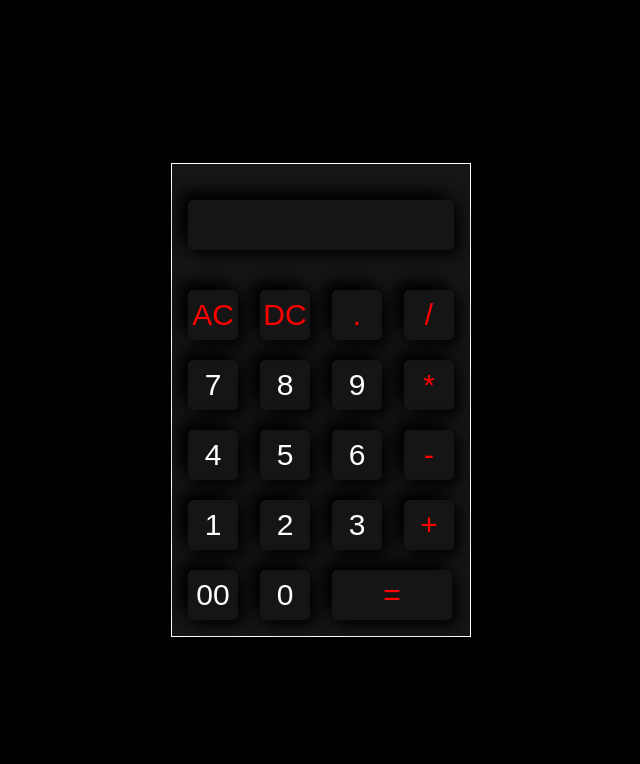
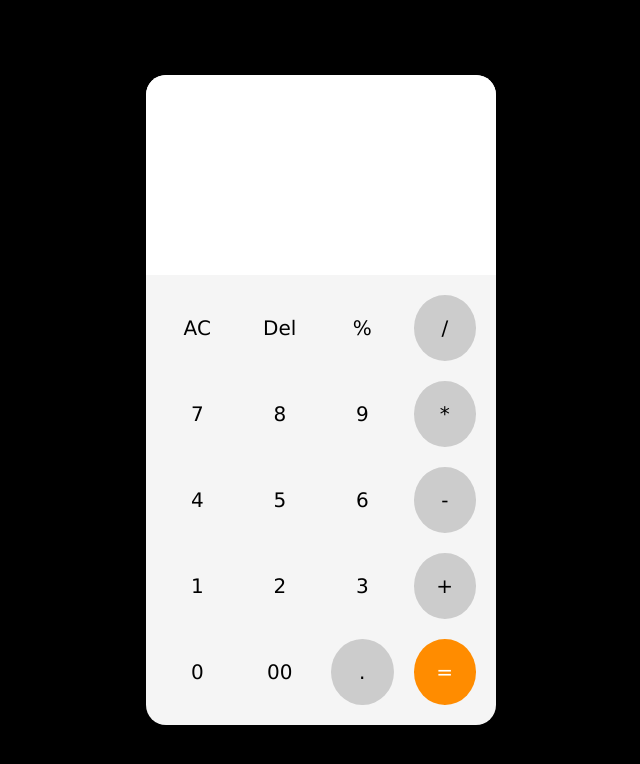
Before and after one commit to oAndin/calculadora, a plain HTML site: page index.html in a window 1280 px wide. Shown: the whole page, without its empty margins (319-959 px from the left). Drawn offline with Linux system fonts and the light colour scheme.

Commit message:
Add files via upload

```diff
--- a/index.html
+++ b/index.html
@@ -1,58 +1,92 @@
 <!DOCTYPE html>
-<html lang="en">
+<html lang="pt-BR">
 
 <head>
     <meta charset="UTF-8">
     <meta http-equiv="X-UA-Compatible" content="IE=edge">
     <meta name="viewport" content="width=device-width, initial-scale=1.0">
-    <title>Calculadora</title>
+    <title>Calculator</title>
     <link rel="stylesheet" href="./style.css">
 </head>
 
 <body>
-    <main>
-        <div class="container">
+
+    <div class="calculatorApp">
         <div class="calculator">
-                <form>
             <div class="display">
-                        <input type="text" name="display">
+                <div class="content">
+                    <div class="input"></div>
+                    <div class="output"></div>
                 </div>
-                    <div>
-                        <input type="button" value="AC" onclick="display.value=''" class="operador">
-                        <input type="button" value="DC" class="operador">
-                        <input type="button" value="." class="operador" onclick="display.value +='.'">
-                        <input type="button" value="/" class="operador" onclick="display.value +='/'">
             </div>
-                    <div>
-                        <input type="button" value="7" onclick="display.value +='7'">
-                        <input type="button" value="8" onclick="display.value +='8'">
-                        <input type="button" value="9" onclick="display.value +='9'">
-                        <input type="button" value="*" class="operador" >
+
+
+    <div class="keys">
+        <div data-key="clear" class="key">
+            <span>AC</span>
         </div>
-                    <div>
-                        <input type="button" value="4" onclick="display.value +='4'" >
-                        <input type="button" value="5" onclick="display.value +='5'" >
-                        <input type="button" value="6" onclick="display.value +='6'" >
-                        <input type="button" value="-" class="operador" >
+        <div data-key="del" class="key">
+            <span>Del</span>
         </div>
-                    <div>
-                        <input type="button" value="1" onclick="display.value +='1'" >
-                        <input type="button" value="2" onclick="display.value +='2'" >
-                        <input type="button" value="3" onclick="display.value +='3'" >
-                        <input type="button" value="+" class="operador" >
+        <div data-key="%" class="key">
+            <span>%</span>
         </div>
-                    <div>
-                        <input type="button" value="00" onclick="display.value +='00'">
-                        <input type="button" value="0"  onclick="display.value +='0'">
-                        <input type="button" value="=" class="igual operador">
-
+        <div data-key="/" class="key operator">
+            <span>/</span>
+        </div>
+        <div data-key="7" class="key">
+            <span>7</span>
+        </div>
+        <div data-key="8" class="key">
+            <span>8</span>
+        </div>
+        <div data-key="9" class="key">
+            <span>9</span>
+        </div>
+        <div data-key="*" class="key operator">
+            <span>*</span>
+        </div>
+        <div data-key="4" class="key">
+            <span>4</span>
+        </div>
+        <div data-key="5" class="key">
+            <span>5</span>
+        </div>
+        <div data-key="6" class="key">
+            <span>6</span>
+        </div>
+        <div data-key="-" class="key operator">
+            <span>-</span>
+        </div>
+        <div data-key="1" class="key">
+            <span>1</span>
+        </div>
+        <div data-key="2" class="key">
+            <span>2</span>
+        </div>
+        <div data-key="3" class="key">
+            <span>3</span>
+        </div>
+        <div data-key="+" class="key operator">
+            <span>+</span>
+        </div>
+        <div data-key="0" class="key">
+            <span>0</span>
+        </div>
+        <div data-key="00" class="key">
+            <span>00</span>
+        </div>
+        <div data-key="." class="key operator">
+            <span>.</span>
+        </div>
+        <div data-key="=" class="key operator">
+            <span>=</span>
         </div>
     </div>
 </div>
 </div>
-        </form>
-    </main>
+
+
 </body>
 <script src="./index.js"></script>
-
 </html>
--- a/index.js
+++ b/index.js
@@ -0,0 +1,48 @@
+const keys = document.querySelectorAll('.key');
+const displayIn = document.querySelector('.input');
+const displayOut = document.querySelector('.output');
+let input = "";
+
+for(const key of keys) {
+    const value = key.dataset.key;
+
+    key.addEventListener('click', () => {
+        switch(value) {
+            case 'clear':
+                input = "";
+                displayIn.innerHTML = "";
+                displayOut.innerHTML = "";
+                break;
+
+            case 'del':
+                input = input.slice(0, -1);
+                displayIn.innerHTML = input;
+                break;
+
+            case '00':
+                input += '00';
+                displayIn.innerHTML = input;
+                break;
+
+            case '=':
+                let result = eval(convertInPercent(input));
+                displayOut.innerHTML = result;
+                break;
+
+            default:
+                input += value;
+                displayIn.innerHTML = input;
+        }
+    });
+}
+// modulus convert in porcentage fuction
+const convertInPercent = () => {
+    let arr = input.split("");
+
+    for( let i = 0; i < arr.length; i++)
+        if (arr[i] == "%") {
+            arr [i] = "/100";
+        }
+
+        return arr.join("");
+}
--- a/style.css
+++ b/style.css
@@ -1,55 +1,93 @@
 *{
+    margin: 0;
     padding: 0;
-    margin: 0;
     box-sizing: border-box;
+    font-family: Verdana, Geneva, Tahoma, sans-serif;
+
 }
 
-html {
-    font-size: 50%;
+.calculatorApp{
+    height: 100vh;
+    width: 100%;
+    display: flex;
+    align-items: center;
+    justify-content: center;
+    background-color: #000000;
+}
+.calculator {
+    width: 350px;
+    height: 650px;
+    display: flex;
+    flex-direction: column;
+    background-color: #f5f5f5;
+    border-radius: 20px;
+    overflow: hidden;
+    box-shadow: 0 0 25px rgba(0,0,0,0.1);
 }
 
-.container{
-     width: 100%;
-     height: 100vh;
-    background-color: black;
+.display {
+    min-height: 200px;
+    background-color: #ffffff;
     display: flex;
-    justify-content: center;
-    align-items: center;
+    align-items: flex-end;
+    justify-content: flex-end;
+    text-align: right;
+    padding: 20px;
+
+}
+.display .content {
+    display: flex;
+    align-items: flex-end;
+    width: 100%;
+    flex-direction: column;
+    user-select: none;
+    overflow: hidden;
 }
 
-.calculator{
-    background: rgb(21, 21, 21);
-    padding: 6px;
-    border: 1px solid;
-    border-color: rgb(255, 255, 255);
+.display .content .input {
+    font-size: 20px;
+    margin-bottom: 10px;
+
 }
 
-.calculator form input {
-    border: 0;
-    outline: 0;
-    width: 50px;
-    height: 50px;
-    border-radius: 5px;
-    background: transparent;
-    box-shadow: -8px -8px 15px rgb(0, 0, 0), 5px 5px 15px rgba(0, 0, 0, 0.953);
-    font-size: 30px;
+.display .content .output {
+    font-size: 36px;
+    font-weight: 700;
+}
+.keys {
+    display: grid;
+    grid-template-columns: repeat(4, 1fr);
+    min-height: calc(650px - 200px);
+    grid-gap: 20px;
+    padding: 20px;
+}
+
+.keys .key {
+    /* background-color: bisque; */
+    border-radius: 50%;
+    display: flex;
+    align-items: center;
+    justify-content: center;
+    font-size: 20px;
+    user-select: none;
     cursor: pointer;
-    margin: 10px;
+}
+.keys .key:active{
+    background-color: rgba(0,0,0,0.1);
+}
+
+.keys .key.operator {
+    background-color: #cccccc;
+}
+.keys .key.operator:active {
+    background-color: #ff8c00;
+}
+
+.keys .key.operator:last-child{
+    background-color: #ff8c00;
     color: #ffffff;
 }
-form .display{
-    display: flex;
-    justify-content: flex-end;
-    margin: 20px 0;
+.keys .key.operator:last-child:active{
+    background-color: #b46300;
+
 }
-form .display input {
-    flex: 1;
-    text-align: right;
-    font-size: 4.5rem;
-}
-form input.igual{
-    width: 120px;
-}
-form input.operador{
-    color: rgb(255, 0, 0);
-}
```
Lines whose indentation alone changed are shown as unchanged.
